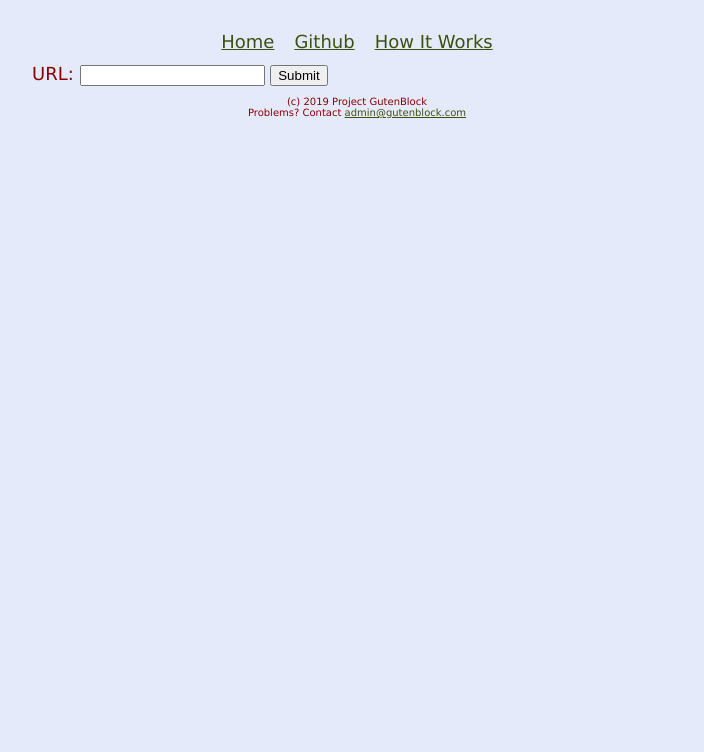
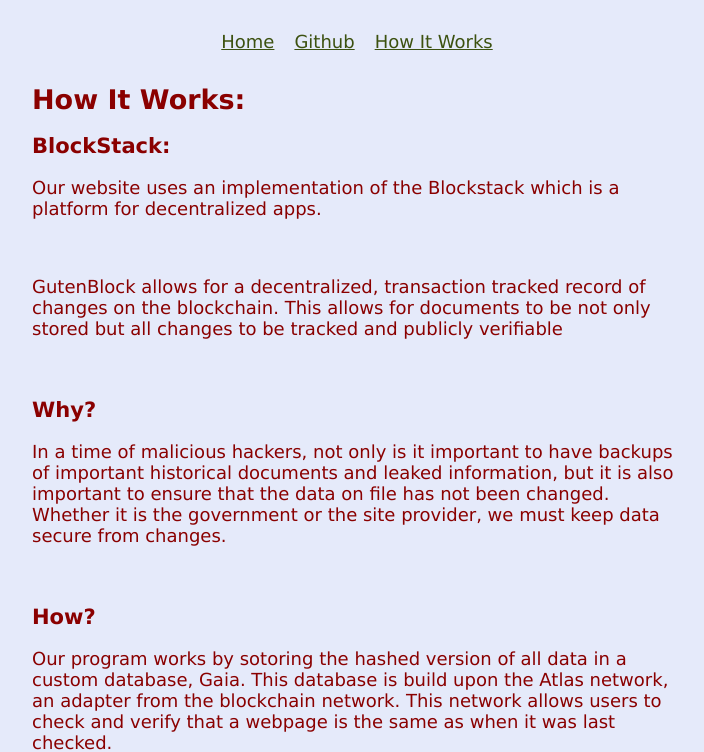
Before and after one commit to jackson-quigley/packhacks2019v2, a website: page public/howworks.html in a window 1280 px wide. Shown: the part 80-832 px from the top of the page, without its empty margins (283-987 px from the left). Before the commit the page ends 800 px from the top, so only its background shows below. Drawn offline with Linux system fonts and the light colour scheme.

Commit message:
Fixed howworks file

```diff
--- a/public/howworks.html
+++ b/public/howworks.html
@@ -35,14 +35,28 @@
 });
 		</script>
 		-->
+<h2>How It Works:</h2>
+<h3> BlockStack:</h3> <p>Our website uses an implementation of the Blockstack which is a
+                         platform for decentralized apps.</p>
+                      <br>
+                      <p> GutenBlock allows for a decentralized, transaction tracked record
+                          of changes on the blockchain. This allows for documents to be not only stored
+                          but all changes to be tracked and publicly verifiable </p>
+<br>
+<h3>Why?</h2>   <p> In a time of malicious hackers, not only is it important to have backups of important
+                    historical documents and leaked information, but it is also important to ensure
+                    that the data on file has not been changed. Whether it is the government or the
+                    site provider, we must keep data secure from changes. </p>
 
 
-		<form method="POST" action="/">
-			URL:
-			<input type="text" name="url" id="url" autocomplete="no">
-			<input type="submit" value="Submit">
-		</form>
-
+<br>
+<h3>How?</h3>   <p>Our program works by sotoring the hashed version of all data in a custom database, Gaia.
+                    This database is build upon the Atlas network, an adapter from the blockchain
+                    network. This network allows users to check and verify that a webpage is the same as when it was last checked.<p>
+                    <br>
+                <p>Our program is able to maintain the accuracy through comparing the hashes. If these hashes
+                   are different in any way, then the webpage has been changed.
+                </p>
 
 
 
```
Also changed, not shown: 1 other file.
